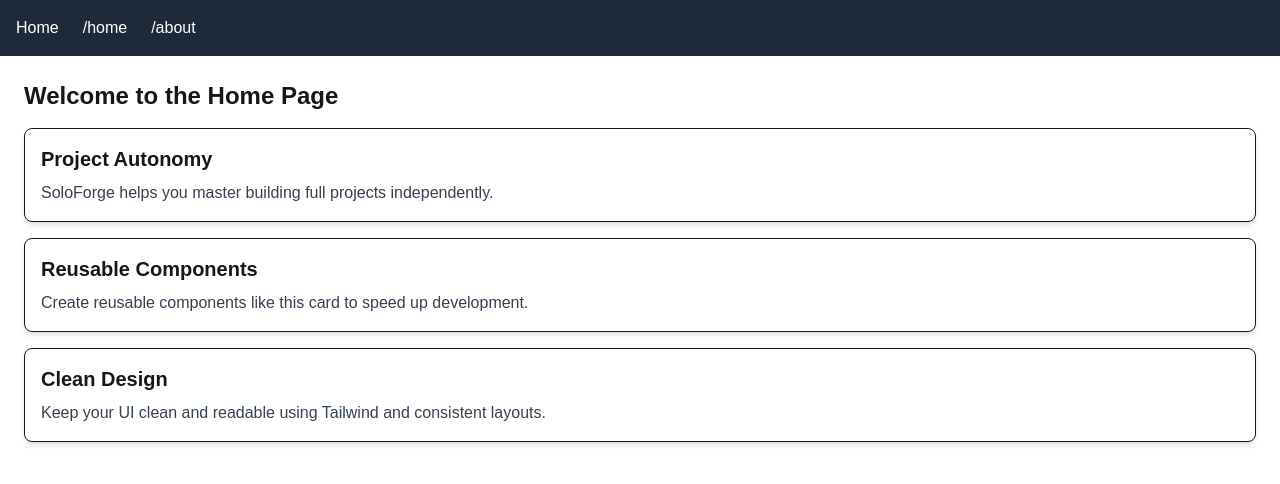
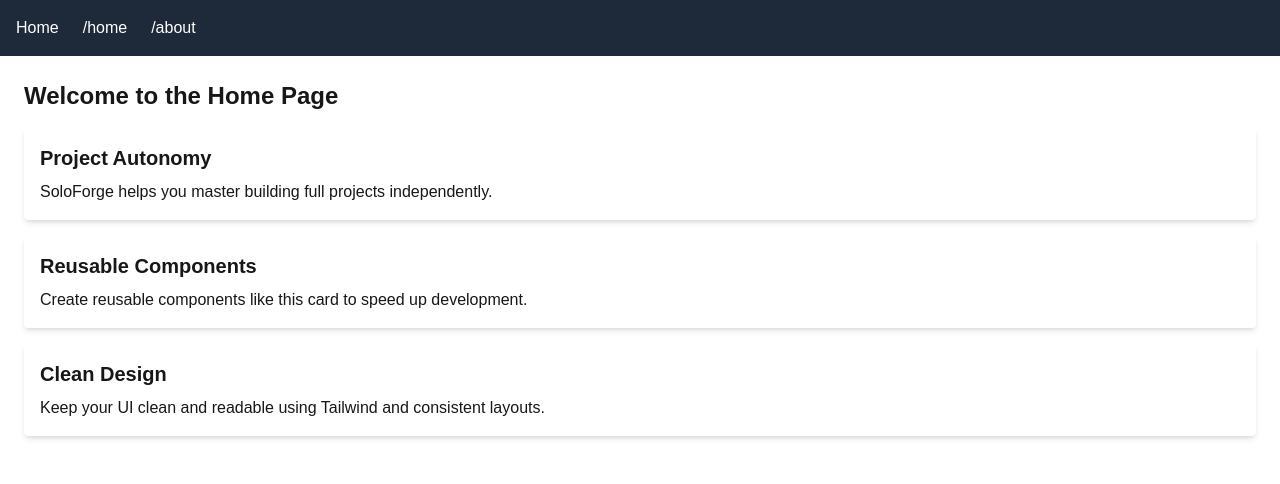
Before and after one commit to DaniKandie/alx-project-0x02-setup, a Next.js app in the folder alx-project-0x02/: page /home in a window 1280 px wide. Shown: the top 484 px of the page. Built offline with nearby package versions, Linux system fonts and the light colour scheme.

Commit message:
Replaced Checks if the Card component accepts the specified props

```diff
--- a/alx-project-0x02/components/common/Card.tsx
+++ b/alx-project-0x02/components/common/Card.tsx
@@ -1,11 +1,12 @@
+// components/common/Card.tsx
 import React from "react";
-import { CardProps } from "@/interfaces";
+import { type CardProps } from "@/interfaces";
 
 const Card: React.FC<CardProps> = ({ title, content }) => {
   return (
-    <div className="border rounded-lg shadow-md p-4 bg-white">
-      <h2 className="text-xl font-semibold mb-2">{title}</h2>
-      <p className="text-gray-700">{content}</p>
+    <div className="bg-white p-4 rounded shadow-md">
+      <h2 className="text-xl font-bold mb-2">{title}</h2>
+      <p>{content}</p>
     </div>
   );
 };
```
